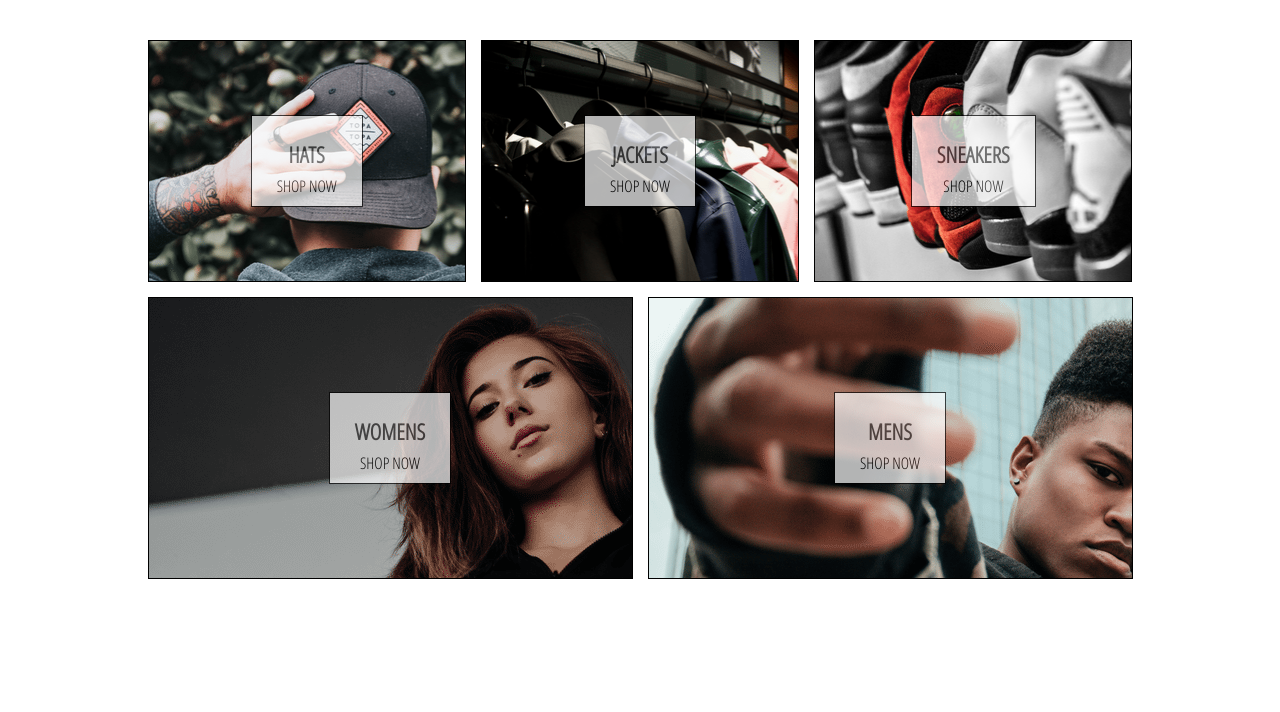
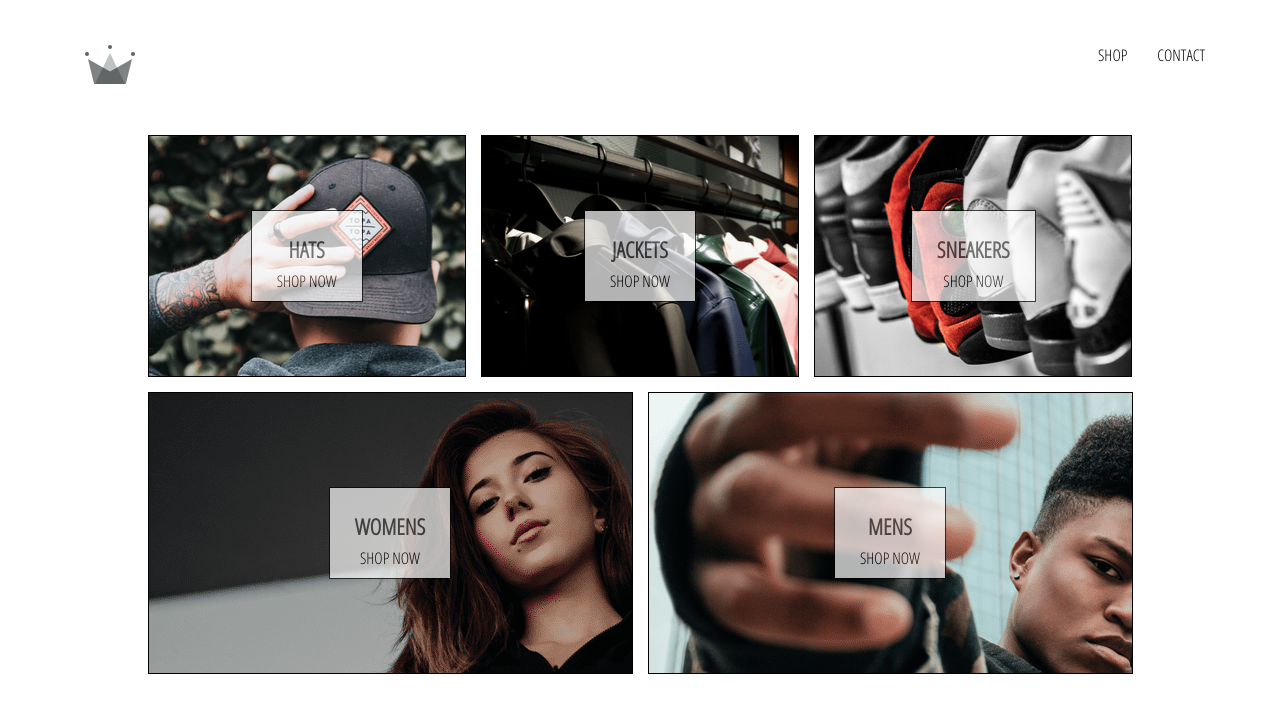
Before and after one commit to fabricioereche-dextrasw/crwn-clothing, a React (Create React App) app: page / in a window 1280 px wide. Shown: the top 712 px of the page. Built offline with nearby package versions, Linux system fonts and the light colour scheme.

Commit message:
add header and links

```diff
--- a/src/App.css
+++ b/src/App.css
@@ -41,3 +41,8 @@ body {
   font-family: 'Open Sans Condensed', sans-serif;
   padding: 20px 60px;
 }
+
+a {
+  text-decoration: none;
+  color: black;
+}
--- a/src/App.js
+++ b/src/App.js
@@ -2,12 +2,14 @@ import React from 'react';
 import { Route, Switch } from 'react-router-dom';
 import './App.css';
 
+import Header from './components/header/header.component';
 import HomePage from './pages/homepage/homepage.component';
 import ShopPage from './pages/shop/shoppage.component';
 
 function App() {
   return (
     <div>
+      <Header />
       <Switch>
         <Route exact path='/' component={HomePage} />
         <Route path='/shop' component={ShopPage} />
--- /dev/null
+++ b/src/components/header/header.component.jsx
@@ -0,0 +1,17 @@
+import { Link } from 'react-router-dom';
+import './header.styles.scss';
+import { ReactComponent as Logo } from '../../assets/crown.svg';
+
+const Header = () => (
+    <div className="header">
+        <Link className="logo-container" to="/">
+            <Logo className="logo" />
+        </Link>
+        <div className="options">
+            <Link className="option" to="/shop">SHOP</Link>
+            <Link className="option" to="/shop">CONTACT</Link>
+        </div>
+    </div>
+);
+
+export default Header;
--- /dev/null
+++ b/src/components/header/header.styles.scss
@@ -0,0 +1,25 @@
+.header {
+  height: 70px;
+  width: 100%;
+  display: flex;
+  justify-content: space-between;
+  margin-bottom: 25px;
+
+  .logo-container {
+    height: 100%;
+    width: 70px;
+    padding: 25px;
+  }
+
+  .options {
+    width: 50%;
+    height: 100%;
+    display: flex;
+    align-items: center;
+    justify-content: flex-end;
+
+    .option {
+      padding: 10px 15px;
+    }
+  }
+}
```
Also changed, not shown: src/assets/crown.svg (added).
